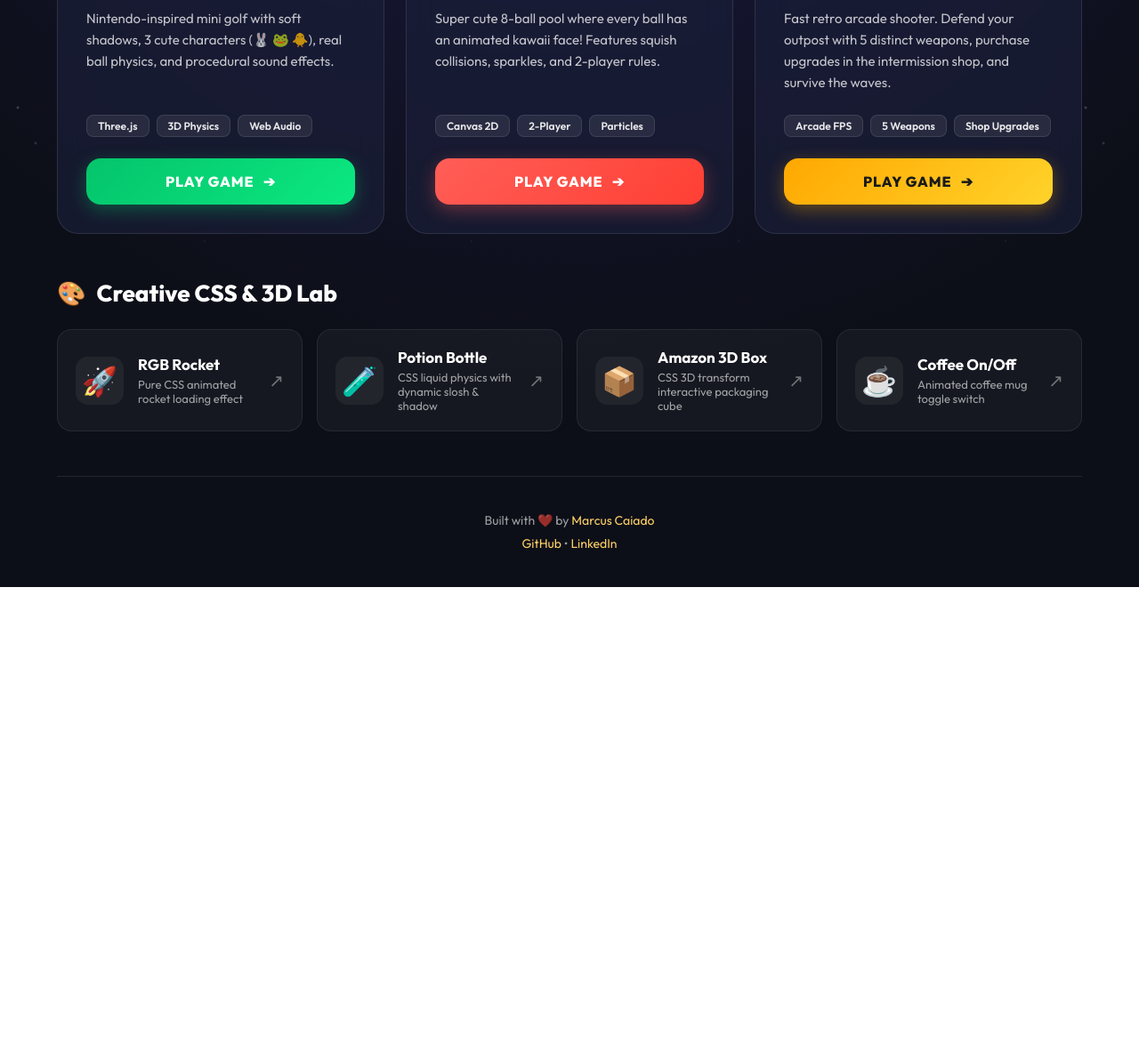
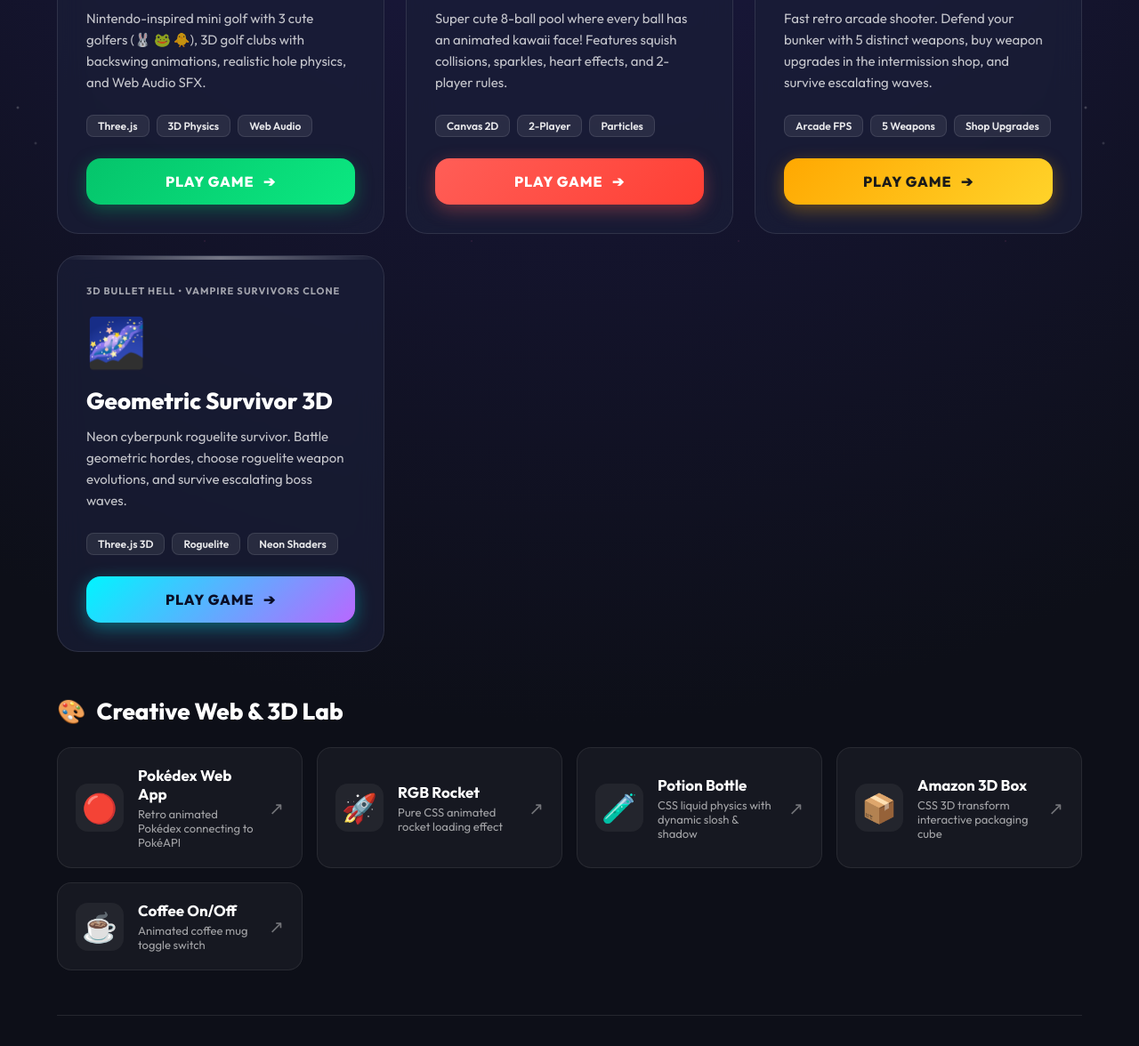
Before and after one commit to marcuscaiado/marcus-arcade, a website built with Vite: page index.html in a window 1280 px wide. Shown: the part 509-1685 px from the top of the page at 89% size. Before the commit the page ends 1169 px from the top, so only its background shows below. Built offline with nearby package versions, Linux system fonts and the light colour scheme.

Commit message:
🌌 Add Geometric Survivor 3D & Pokédex to Arcade Hub

```diff
--- a/index.html
+++ b/index.html
@@ -25,7 +25,7 @@
             <div class="card-tag">3D Three.js • Cannon-es</div>
             <div class="card-icon">⛳</div>
             <h3 class="card-title">Cute Mini Golf 3D</h3>
-            <p class="card-desc">Nintendo-inspired mini golf with soft shadows, 3 cute characters (🐰 🐸 🐥), real ball physics, and procedural sound effects.</p>
+            <p class="card-desc">Nintendo-inspired mini golf with 3 cute golfers (🐰 🐸 🐥), 3D golf clubs with backswing animations, realistic hole physics, and Web Audio SFX.</p>
             <div class="card-badges">
               <span class="badge">Three.js</span>
               <span class="badge">3D Physics</span>
@@ -41,7 +41,7 @@
             <div class="card-tag">Canvas 2D • Custom Physics</div>
             <div class="card-icon">🎱</div>
             <h3 class="card-title">Kawaii 8-Ball Pool</h3>
-            <p class="card-desc">Super cute 8-ball pool where every ball has an animated kawaii face! Features squish collisions, sparkles, and 2-player rules.</p>
+            <p class="card-desc">Super cute 8-ball pool where every ball has an animated kawaii face! Features squish collisions, sparkles, heart effects, and 2-player rules.</p>
             <div class="card-badges">
               <span class="badge">Canvas 2D</span>
               <span class="badge">2-Player</span>
@@ -57,7 +57,7 @@
             <div class="card-tag">Stationary Rail Shooter</div>
             <div class="card-icon">🔫</div>
             <h3 class="card-title">Stickman FPS Arcade</h3>
-            <p class="card-desc">Fast retro arcade shooter. Defend your outpost with 5 distinct weapons, purchase upgrades in the intermission shop, and survive the waves.</p>
+            <p class="card-desc">Fast retro arcade shooter. Defend your bunker with 5 distinct weapons, buy weapon upgrades in the intermission shop, and survive escalating waves.</p>
             <div class="card-badges">
               <span class="badge">Arcade FPS</span>
               <span class="badge">5 Weapons</span>
@@ -68,12 +68,37 @@
             </a>
           </div>
 
+          <!-- Geometric Survivor 3D -->
+          <div class="game-card card-survivor">
+            <div class="card-tag">3D Bullet Hell • Vampire Survivors Clone</div>
+            <div class="card-icon">🌌</div>
+            <h3 class="card-title">Geometric Survivor 3D</h3>
+            <p class="card-desc">Neon cyberpunk roguelite survivor. Battle geometric hordes, choose roguelite weapon evolutions, and survive escalating boss waves.</p>
+            <div class="card-badges">
+              <span class="badge">Three.js 3D</span>
+              <span class="badge">Roguelite</span>
+              <span class="badge">Neon Shaders</span>
+            </div>
+            <a href="https://marcuscaiado.github.io/geometricsurvivor/" target="_blank" rel="noopener noreferrer" class="play-btn btn-survivor">
+              <span>PLAY GAME</span> ➔
+            </a>
+          </div>
+
         </div>
       </section>
 
       <section class="section">
-        <h2 class="section-title"><span>🎨</span> Creative CSS & 3D Lab</h2>
+        <h2 class="section-title"><span>🎨</span> Creative Web & 3D Lab</h2>
         <div class="experiments-grid">
+
+          <a href="https://marcuscaiado.github.io/pokedex/" target="_blank" rel="noopener noreferrer" class="exp-card">
+            <div class="exp-icon">🔴</div>
+            <div class="exp-info">
+              <h4>Pokédex Web App</h4>
+              <p>Retro animated Pokédex connecting to PokéAPI</p>
+            </div>
+            <span class="exp-arrow">↗</span>
+          </a>
 
           <a href="https://github.com/marcuscaiado/rgb-rocket" target="_blank" rel="noopener noreferrer" class="exp-card">
             <div class="exp-icon">🚀</div>
--- a/src/style.css
+++ b/src/style.css
@@ -142,6 +142,7 @@
 .card-golf:hover { border-color: var(--green); }
 .card-pool:hover { border-color: var(--pink); }
 .card-fps:hover { border-color: var(--yellow); }
+.card-survivor:hover { border-color: var(--cyan); }
 
 .card-tag {
   font-size: 11px;
@@ -215,6 +216,11 @@
   background: linear-gradient(135deg, #ffa801, #ffd32a);
   box-shadow: 0 6px 20px rgba(255, 168, 1, 0.35);
   color: #1a1a1a;
+}
+.btn-survivor {
+  background: linear-gradient(135deg, #00f5ff, #b967ff);
+  box-shadow: 0 6px 20px rgba(0, 245, 255, 0.35);
+  color: #0a0e27;
 }
 
 .play-btn:hover {
```
